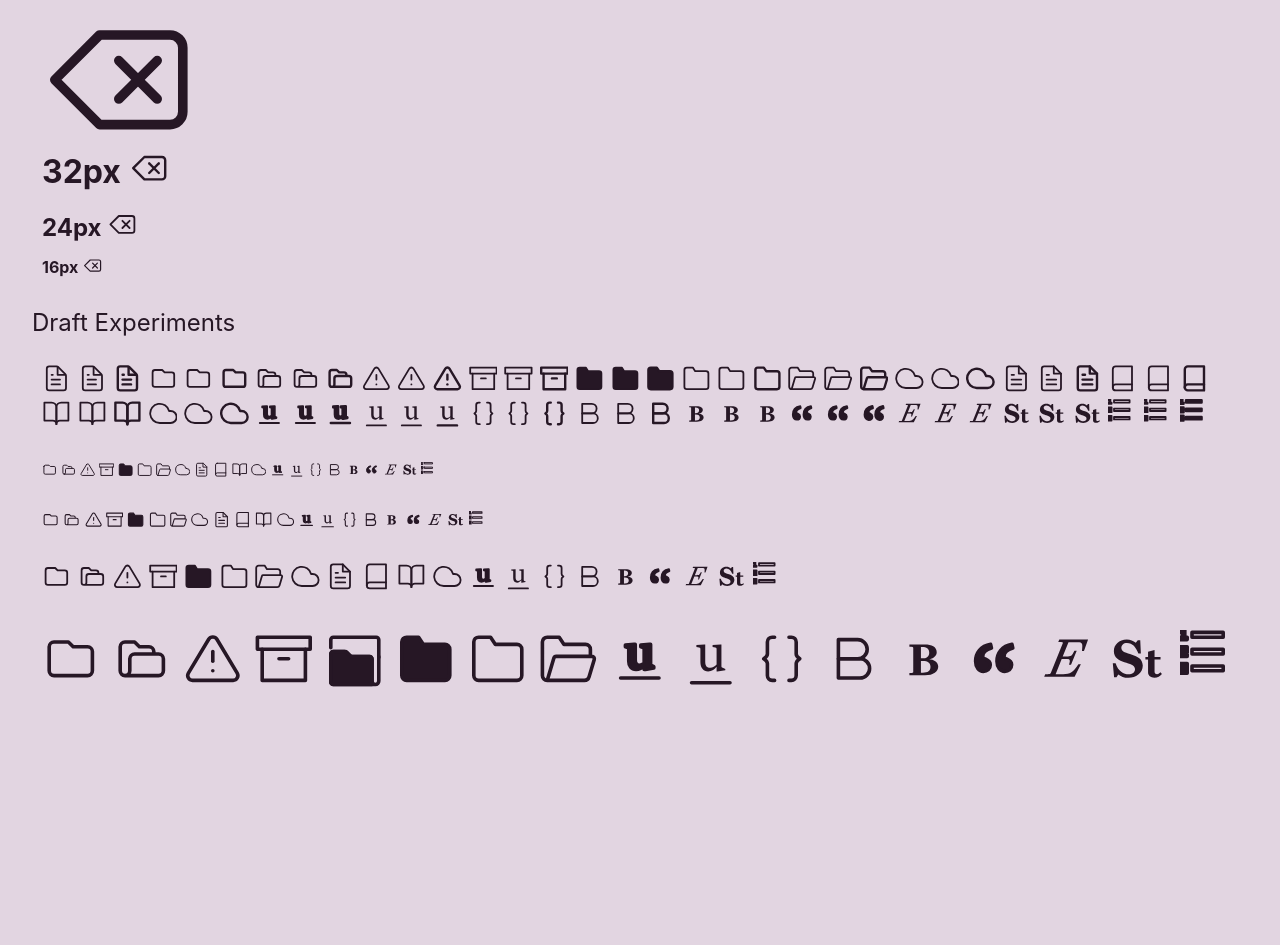
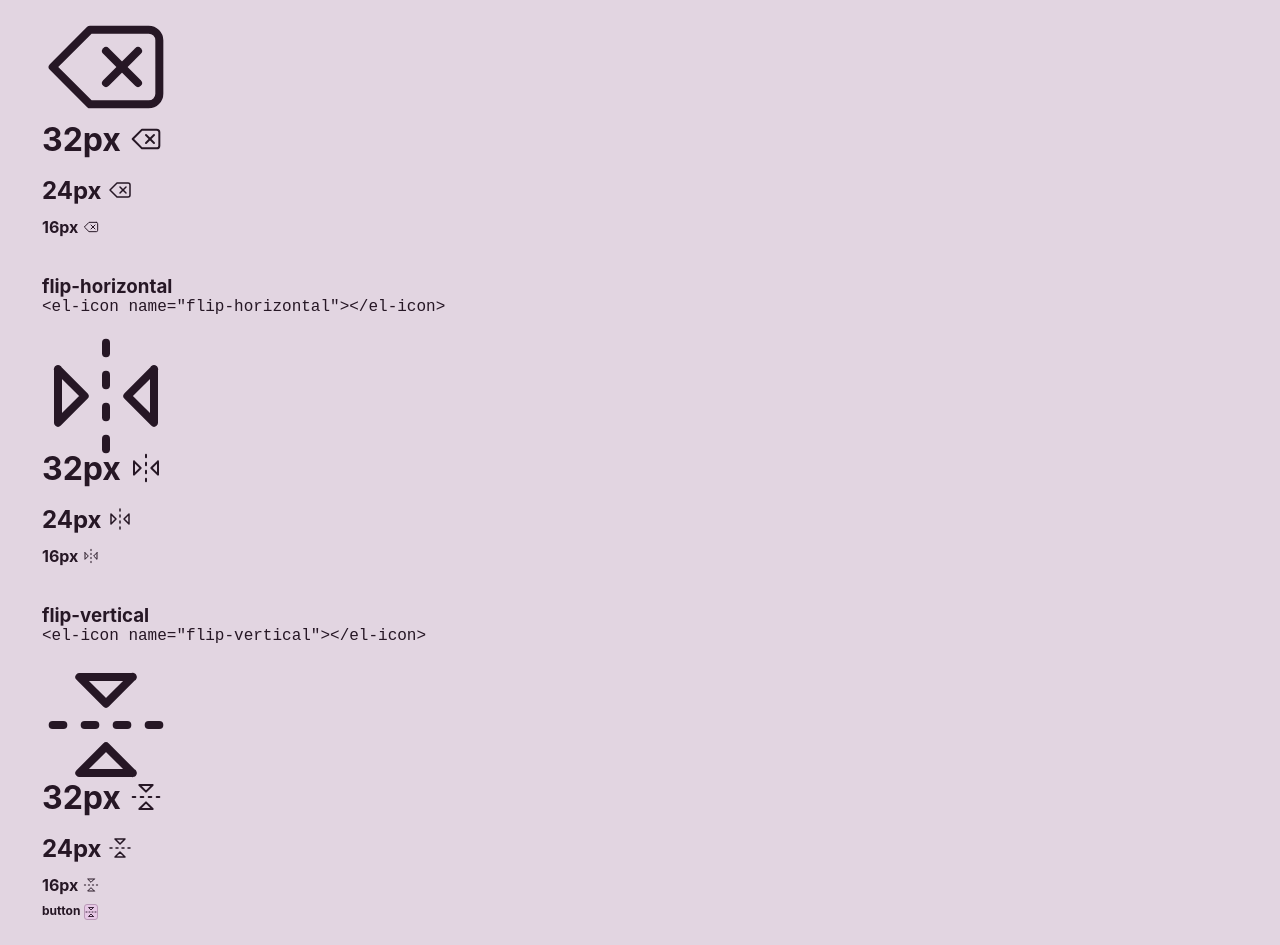
Before and after one commit to fictiveworks/electroplate, a website: page docs/elements/icon.html in a window 1280 px wide. Shown: the part 175-1120 px from the top of the page. Before the commit the page ends 927 px from the top, so only its background shows below. Drawn offline with nearby package versions, Linux system fonts and the light colour scheme; files that its build step writes are made by us from their sources.

Commit message:
Work on getting icon buttons integrated as UI controls

```diff
--- a/docs/elements/icon.html
+++ b/docs/elements/icon.html
@@ -29,6 +29,45 @@
             <b>16px</b>
             <el-icon name="delete-backspace"></el-icon>
           </p>
+        </div>
+        <div class="el-box">
+          <h3>flip-horizontal</h3>
+          <pre><code>&lt;el-icon name="flip-horizontal"&gt;&lt;/el-icon&gt;</code></pre>
+          <el-icon style="font-size: 8em" name="flip-horizontal"></el-icon>
+          <p style="font-size: 32px;">
+            <b>32px</b>
+            <el-icon name="flip-horizontal"></el-icon>
+          </p>
+          <p style="font-size: 24px;">
+            <b>24px</b>
+            <el-icon name="flip-horizontal"></el-icon>
+          </p>
+          <p style="font-size: 16px;">
+            <b>16px</b>
+            <el-icon name="flip-horizontal"></el-icon>
+          </p>
+        </div>
+        <div class="el-box">
+          <h3>flip-vertical</h3>
+          <pre><code>&lt;el-icon name="flip-vertical"&gt;&lt;/el-icon&gt;</code></pre>
+          <el-icon style="font-size: 8em" name="flip-vertical"></el-icon>
+          <p style="font-size: 32px;">
+            <b>32px</b>
+            <el-icon name="flip-vertical"></el-icon>
+          </p>
+          <p style="font-size: 24px;">
+            <b>24px</b>
+            <el-icon name="flip-vertical"></el-icon>
+          </p>
+          <p style="font-size: 16px;">
+            <b>16px</b>
+            <el-icon name="flip-vertical"></el-icon>
+          </p>
+          <p style="font-size: 12px;">
+            <b>button</b>
+            <button class="el-button el-button-icon">
+              <el-icon name="flip-vertical" stroke-width="2"></el-icon>
+            </button>
           </p>
         </div>
       </div>
--- a/ui/elements/button.scss
+++ b/ui/elements/button.scss
@@ -34,6 +34,17 @@
   }
 }
 
+.el-button-icon {
+  line-height: 1;
+  padding: 0;
+
+  &:focus {
+    el-icon {
+      color: #ef53e6;
+    }
+  }
+}
+
 [data-color-scheme=dark] {
   .el-button {
     &:hover {
--- a/ui/elements/number.scss
+++ b/ui/elements/number.scss
@@ -44,7 +44,21 @@
       }
     }
 
+    // TODO: determine the different before and after input + button patterns
+    .el-text {
+      border-top-right-radius: none;
+      border-bottom-right-radius: none;
+      border-right-color: transparent;
+      margin-right: -1px;
+
+      &:focus {
+        z-index: 1000;
+        border-right-color: #ef53e6;
+      }
+    }
+
     .el-button + .el-number {
+      caret-color: #ef53e6;
       border-radius: none;
       border-right-color: transparent;
       border-left-color: transparent;
--- a/ui/icons/icon.js
+++ b/ui/icons/icon.js
@@ -90,7 +90,9 @@ const IconSvgPaths = {
   <path d="M6,22.0525288 C6,22.6419449 6.46311266,23.1050576 7.05252878,23.1050576 L18.9882052,23.1050576 L18.9882052,21 L7.05252878,21 C6.46311266,21 6,21.4631127 6,22.0525288 Z" id="Shape" fill="#7CCACB" fill-rule="nonzero"></path>
   <path d="M20.5876583,22.6828742 L3.05252878,22.6828742 C2.46311266,22.6828742 2,22.2197615 2,21.6303454 L2,10.0525288 C2,9.46311266 2.46311266,9 3.05252878,9 L7.72575658,9 C8.10466694,9 8.46252673,9.14735403 8.71513363,9.42101151 L9.99921875,10.6840461 C10.2728762,10.9577035 10.6096854,11.1050576 10.9885958,11.1050576 L18.124741,11.1050576 C18.7141571,11.1050576 19.1772697,11.5681702 19.1772697,12.1575863 L19.1772697,21.2724856 C19.1983203,22.0513569 19.8298376,22.6828742 20.5876583,22.6828742 C21.3665296,22.6828742 21.9980469,22.0513569 21.9980469,21.2724856 L21.9980469,11.1050576" id="Shape" stroke="currentColor" stroke-linecap="round" stroke-linejoin="round"></path>
   <path d="M21.9980469,11.4202303 L21.9980469,4.05252878 C21.9980469,3.46311266 21.5349342,3 20.9455181,3 L7.26264391,3 L3.05252878,3 C2.46311266,3 2,3.46311266 2,4.05252878 L2,5.10505757 L2,7.42062089" id="Shape" stroke="currentColor" stroke-linecap="round" stroke-linejoin="round"></path>`,
-  "delete-backspace": `<path d="M20 5H9l-7 7 7 7h11a2 2 0 0 0 2-2V7a2 2 0 0 0-2-2Z"/><line x1="18" x2="12" y1="9" y2="15"/><line x1="12" x2="18" y1="9" y2="15"/>`
+  "delete-backspace": `<path d="M20 5H9l-7 7 7 7h11a2 2 0 0 0 2-2V7a2 2 0 0 0-2-2Z"/><line x1="18" x2="12" y1="9" y2="15"/><line x1="12" x2="18" y1="9" y2="15"/>`,
+  "flip-horizontal": `<path d="m3 7 5 5-5 5V7"/><path d="m21 7-5 5 5 5V7"/><path d="M12 20v2"/><path d="M12 14v2"/><path d="M12 8v2"/><path d="M12 2v2"/>`,
+  "flip-vertical": `<path d="m17 3-5 5-5-5h10"/><path d="m17 21-5-5-5 5h10"/><path d="M4 12H2"/><path d="M10 12H8"/><path d="M16 12h-2"/><path d="M22 12h-2"/>`
 }
 
 class IconElement extends HTMLElement {
@@ -137,7 +139,7 @@ function createIconTemplate() {
   iconEmbed.setAttribute("stroke-linejoin", "round");
   iconStyle.innerHTML = `
     :host { display: inline; }
-    svg { display: inline-block; width: 1.2em; height: 1.2em; fill: transparent; }
+    svg { display: inline-block; width: 1em; height: 1em; fill: transparent; }
   `;
   iconEmbed.appendChild(iconUseRef);
   iconTemplate.content.append(iconStyle);
```
Also changed, not shown: docs/elements/button-group.html (+7 -0 lines).
